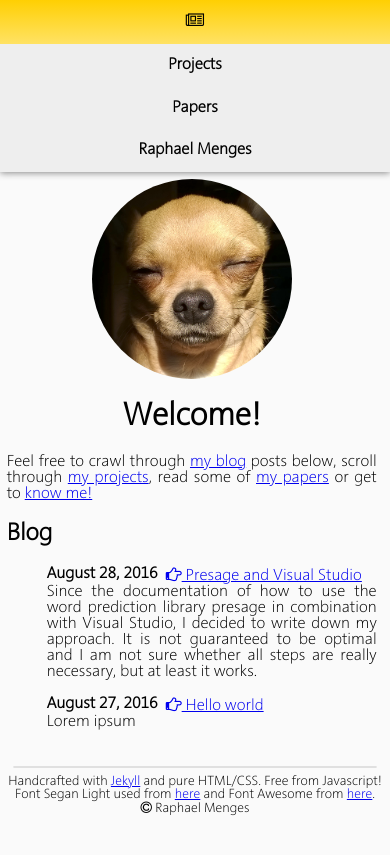
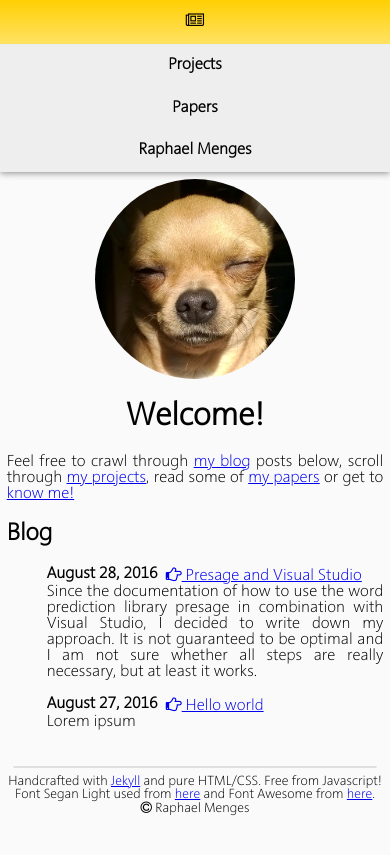
Before and after one commit to raphaelmenges/raphaelmenges.github.io, a Jekyll site: the page built from index.html, in a window 390 px wide. Shown: the top 855 px of the page. Built offline with Jekyll 4.4.1, drawn with Linux system fonts in a browser that asks for light colours.

Commit message:
Working on CSS.

```diff
--- a/css/main.css
+++ b/css/main.css
@@ -320,7 +320,7 @@ hr {
 	.anchor { top: 0pt; }
 	.welcome { text-align: center; }
 	.page { height: 600px; }
-	.content { padding-top: 5pt; margin-left: 5pt; margin-right: 10pt;}
+	.content { padding-top: 5pt; margin-left: 5pt; margin-right: 5pt;}
 	.avatar { float: none; margin: auto; }
 	.project-links li {	float: none; }
 	.project-links a { text-align: left; }
```
